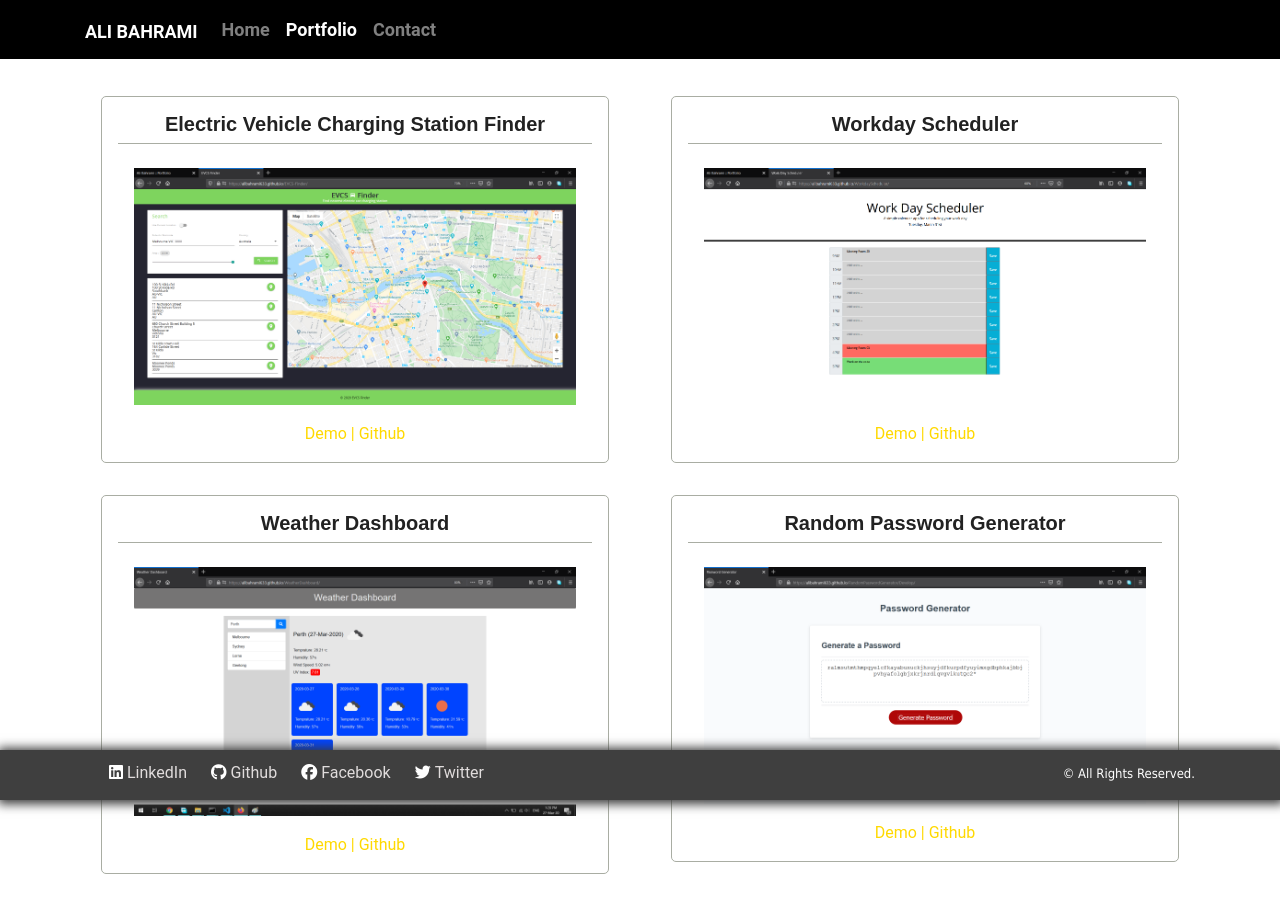
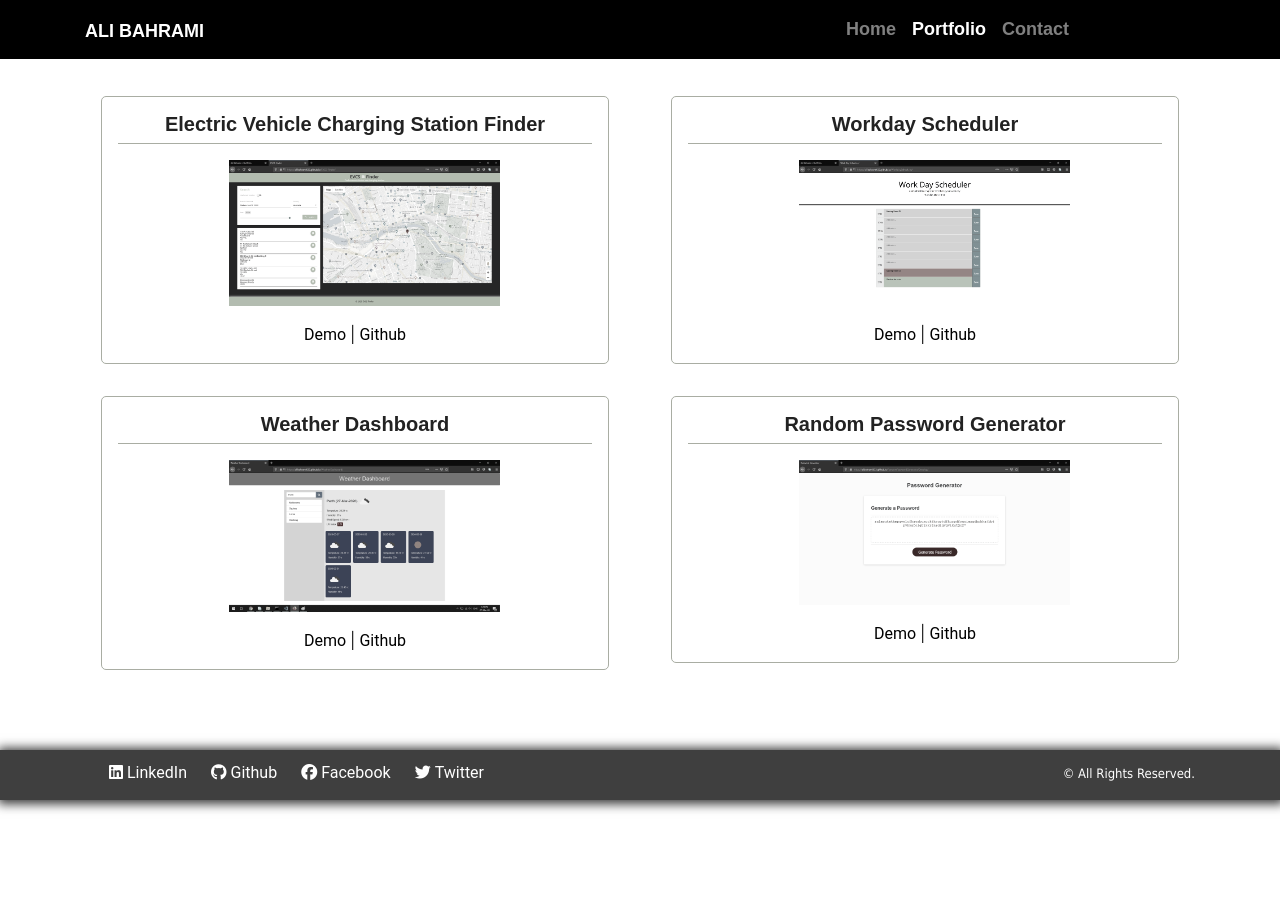
Before and after one commit to alibahrami633/react-portfolio, a React (Create React App) app: page /portfolio in a window 1280 px wide. Shown: the top 912 px of the page. After the commit the page ends 800 px from the top, so only its background shows below. Built offline with nearby package versions, Linux system fonts and the light colour scheme; a web font is replaced by a local one.

Commit message:
added animation to project component - added more style to footer and project components

```diff
--- a/src/components/Footer/index.js
+++ b/src/components/Footer/index.js
@@ -4,35 +4,35 @@ import "./style.css";
 function Footer() {
   return (
     <footer className="fixed-bottom box-shadow-style">
-      <div class="container">
-        <div class="row">
-          <div class="col-md-6 left-align">
-            <div class="icon-anchor inline-block">
-              <i class="fab fa-linkedin"></i>
-              <a href="https://www.linkedin.com/in/ali-bahrami-baa87325/" target="_blank">
+      <div className="container">
+        <div className="row">
+          <div className="col-md-6 left-align">
+            <div className="icon-anchor inline-block">
+              <i className="fab fa-linkedin"></i>
+              <a href="https://www.linkedin.com/in/ali-bahrami-baa87325/" target="_blank" rel="noopener noreferrer">
                 LinkedIn
                         </a>
             </div>
-            <div class="icon-anchor inline-block">
-              <i class="fab fa-github"></i>
-              <a href="https://github.com/alibahrami633" target="_blank">
+            <div className="icon-anchor inline-block">
+              <i className="fab fa-github"></i>
+              <a href="https://github.com/alibahrami633" target="_blank" rel="noopener noreferrer">
                 Github
                         </a>
             </div>
-            <div class="icon-anchor inline-block">
-              <i class="fab fa-facebook"></i>
-              <a href="https://www.facebook.com/ali.bahrami633" target="_blank">
+            <div className="icon-anchor inline-block">
+              <i className="fab fa-facebook"></i>
+              <a href="https://www.facebook.com/ali.bahrami633" target="_blank" rel="noopener noreferrer">
                 Facebook
                         </a>
             </div>
-            <div class="icon-anchor inline-block">
-              <i class="fab fa-twitter"></i>
-              <a href="https://twitter.com/AliBahr32339771" target="_blank">
+            <div className="icon-anchor inline-block">
+              <i className="fab fa-twitter"></i>
+              <a href="https://twitter.com/AliBahr32339771" target="_blank" rel="noopener noreferrer">
                 Twitter
                         </a>
             </div>
           </div>
-          <div class="col-md-6 right-align">
+          <div className="col-md-6 right-align">
             <span>&copy; All Rights Reserved.</span>
           </div>
         </div>
--- a/src/components/Footer/style.css
+++ b/src/components/Footer/style.css
@@ -17,10 +17,14 @@ footer i {
   margin-left: 1em;
 }
 
-a, a:focus, a:hover {
-  font-family: 'Roboto', sans-serif;
+footer a:focus, footer a:hover {
+
   color: rgb(255, 217, 0);
   text-decoration: none;
+}
+footer a {
+  font-family: 'Roboto', sans-serif;
+  color: white;
 }
 
 /* copyright section */
@@ -35,6 +39,7 @@ footer i, i {
   color: white;
 }
 
+/* Footer style */
 .box-shadow-style {
   /* background-color: #61892F; */
   color: white;
--- a/src/components/Nav/index.js
+++ b/src/components/Nav/index.js
@@ -1,6 +1,7 @@
-import React, { useState, useEffect } from "react";
+import React from "react";
 import { NavLink } from "react-router-dom";
 import { Container } from "../Grid";
+import "./style.css";
 
 function Nav() {
 
@@ -10,11 +11,9 @@ function Nav() {
         <a className="navbar-brand" href="/">
           Ali Bahrami
       </a>
-        <button className="navbar-toggler" type="button" data-toggle="collapse" data-target="#collapsibleNavbar">
-          <span className="navbar-toggler-icon"></span>
-        </button>
-        <div className="collapse navbar-collapse" id="collapsibleNavbar">
-          <ul className="navbar-nav mr-auto">
+        <div>
+          <div className="collapse navbar-collapse " id="collapsibleNavbar">
+            <ul className="nav navbar-nav mr-auto">
               <li className="nav-item">
                 <NavLink
                   to="/home"
@@ -44,6 +43,12 @@ function Nav() {
               </li>
             </ul>
           </div>
+        </div>
+        <div>
+          <button className="navbar-toggler" type="button" data-toggle="collapse" data-target="#collapsibleNavbar">
+            <span className="navbar-toggler-icon"></span>
+          </button>
+        </div>
       </Container>
     </nav>
   );
--- /dev/null
+++ b/src/components/Nav/style.css
@@ -0,0 +1,5 @@
+@media screen and (min-width: 576px) {
+    #collapsibleNavbar {
+        margin-left: 500px;
+    }
+}
--- a/src/components/Project/index.js
+++ b/src/components/Project/index.js
@@ -2,15 +2,16 @@ import React from "react";
 import "./style.css";
 
 function Project({ projectInfo }) {
-    console.log(projectInfo)
     return (
         <>
             <div className="window-mode">
                 <h5>{projectInfo.headTitle}</h5>
-                <img className="portfolio-image" src={projectInfo.imageUrl} alt={projectInfo.alt} />
+                <div className="portfolio">
+                    <img className="portfolio-image" src={projectInfo.imageUrl} alt={projectInfo.alt} />
+                </div>
                 <div className="project-links">
-                    <a href={projectInfo.demoUrl} target="_blank">Demo | </a>
-                    <a href={projectInfo.repoUrl} target="_blank">Github</a>
+                    <a href={projectInfo.demoUrl} target="_blank" rel="noopener noreferrer">Demo </a>|
+                    <a href={projectInfo.repoUrl} target="_blank" rel="noopener noreferrer"> Github</a>
                 </div>
             </div>
         </>
--- a/src/components/Project/style.css
+++ b/src/components/Project/style.css
@@ -12,16 +12,59 @@
 
 .window-mode h5 {
     text-align: center;
+    margin: auto;
     font-weight: bold;
     border-bottom: 1px solid rgb(169, 173, 163);
     padding-bottom: 0.5rem;
 }
 
 .portfolio-image {
+    width: 80%;
+    padding: 1rem;
+}
+
+.portfolio {
     width: 100%;
-    padding: 1rem;
+    padding-left: 20%;
 }
 
 .project-links {
     text-align: center;
 }
+
+.project-links a:focus, .project-links a:hover {
+
+    color: rgb(255, 217, 0);
+    text-decoration: none;
+  }
+
+.project-links a {
+    font-family: 'Roboto', sans-serif;
+    color: black;
+  }
+
+img {
+    -webkit-filter: grayscale(90%); /* Safari 6.0 - 9.0 */
+    filter: grayscale(90%);
+}
+
+img:hover {
+    animation-name: stretch;
+    animation-duration: 0.5s;
+    animation-fill-mode: forwards;
+    /* animation-iteration-count: infinite; */
+}
+
+@keyframes stretch {
+    0% {
+        transform: scale(1);
+        -webkit-filter: grayscale(90%); /* Safari 6.0 - 9.0 */
+        filter: grayscale(90%);
+    }
+
+    100% {
+        transform: scale(1.1);
+        -webkit-filter: grayscale(10%); /* Safari 6.0 - 9.0 */
+        filter: grayscale(10%);
+    }
+}
```
Also changed, not shown: public/manifest.json. Lines whose indentation alone changed are shown as unchanged.
